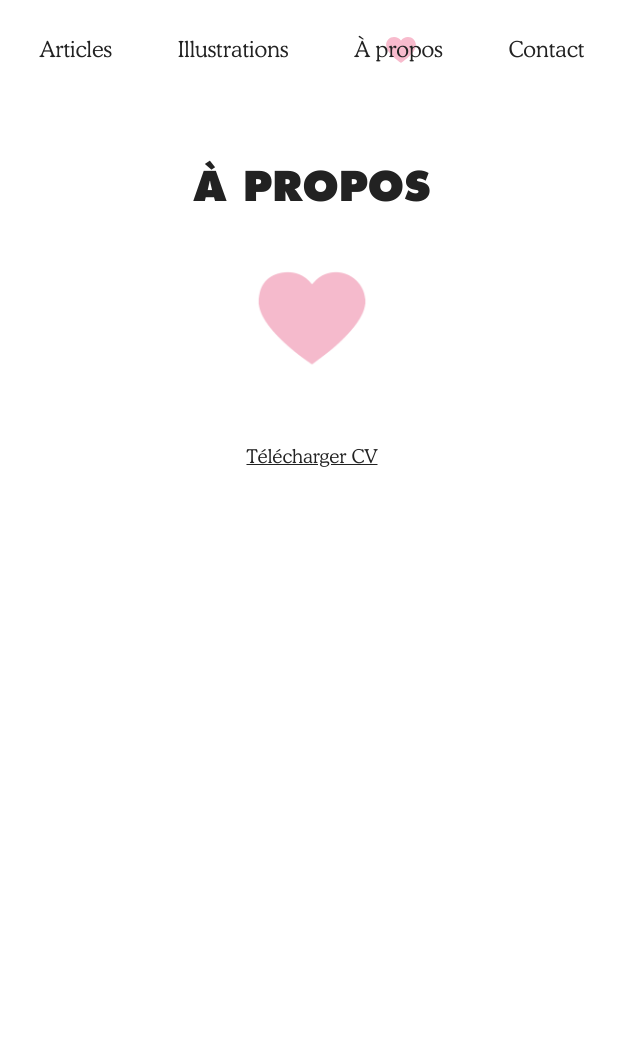
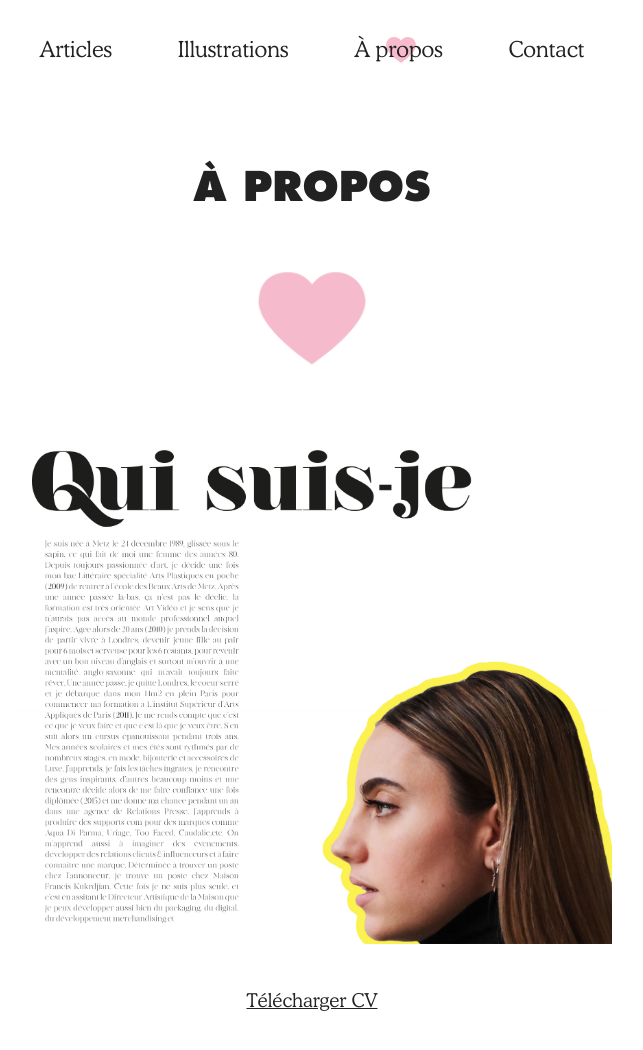
Before and after one commit to yulek-emc/website, a Jekyll site: the page built from about/index.md, in a window 1280 px wide and 1114 px high. Shown: the top 1050 px of the window, without its empty margins (328-971 px from the left). Built offline with Jekyll 4.4.1, drawn with Linux system fonts in a browser that asks for light colours; a script that is not in the unit is left out.

Commit message:
Update Pages “About”

```diff
--- a/about/index.md
+++ b/about/index.md
@@ -3,6 +3,9 @@ layout: about
 id: about
 title: about
 profile-pic: /assets/uploads/keur.jpg
-description: "![]()"
+description: |-
+  ![](/assets/uploads/quisuieje.jpg)
+
+  ![]()
 cv: /assets/uploads/curriculum-emc.pdf
 ---
```
Also changed, not shown: assets/uploads/quisuieje.jpg (added).
